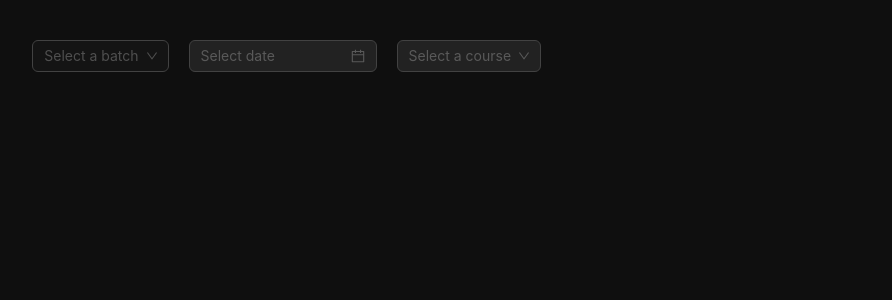
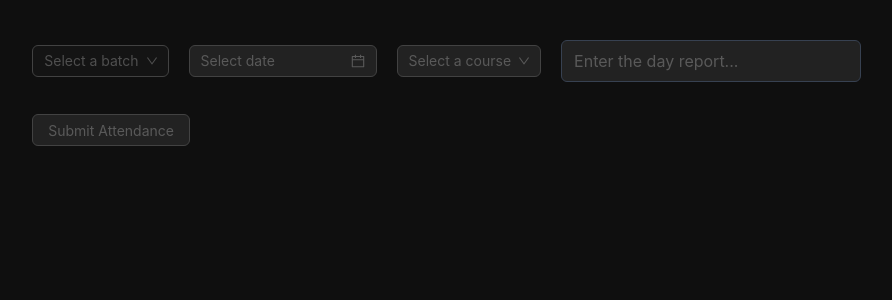
Before and after one commit to KushalwithK/easytute-old-front, a Next.js app: page /dashboard/student/attendance in a window 1280 px wide. Shown: the top 300 px of the page, without its empty margins (253-1145 px from the left). Built offline with nearby package versions, Linux system fonts and the light colour scheme; no server answers.

Commit message:
completed attendance submission

```diff
--- a/app/dashboard/student/attendance/page.jsx
+++ b/app/dashboard/student/attendance/page.jsx
@@ -2,21 +2,21 @@
 
 import { Button, Checkbox, ConfigProvider, DatePicker, Input, Select, theme } from "antd";
 import { useEffect, useState } from "react";
-import { ToastContainer } from "react-toastify";
+import { ToastContainer, toast } from "react-toastify";
 import { API_SINGLETON } from "../../../services/API";
 import { randomBytes } from "crypto";
 
 const Attendance = () => {
 
     const [students, setStudents] = useState([]);
-    const [selectedStudents, setSelectedStudents] = useState([])
     const [batches, setBatches] = useState([]);
     const [selectedBatch, setSelectedBatch] = useState(null)
     const [courses, setCourses] = useState([]);
     const [attendedStudents, setAttendedStudents] = useState(null);
     const [info, setInfo] = useState({
         date: null,
-        courseId: null
+        courseId: null,
+        dayReport: null
     });
 
     const getCourses = () => {
@@ -83,6 +83,12 @@ const Attendance = () => {
             } else {
                 setAttendedStudents(null)
             }
+            setInfo((oldInfo) => {
+                return {
+                    ...oldInfo,
+                    date: shortDate
+                }
+            })
         }).catch((error) => {
             console.log(error);
         })
@@ -93,13 +99,38 @@ const Attendance = () => {
     };
 
     const onCourseChange = (value) => {
-        console.log(`selected ${value}`);
+        setInfo((oldInfo) => {
+            return {
+                ...oldInfo,
+                courseId: value
+            }
+        })
     };
 
     const onStudentSelectionChange = (values) => {
-
+        console.log(values);
+        setAttendedStudents(values)
     }
 
+    const handleAttendanceSubmission = () => {
+        API_SINGLETON.post(`/attendance/attend/${info.date}`, {
+            ...info,
+            batchId: selectedBatch,
+            studentIds: attendedStudents,
+        }).then((result) => {
+            toast.success("Attendance Added!", {
+                autoClose: 2000,
+                theme: "dark",
+                position: "bottom-right",
+            });
+        }).catch((error) => {
+            toast.error(error?.message ?? "Something went wrong!", {
+                autoClose: 2000,
+                theme: "dark",
+                position: "bottom-right",
+            });
+        })
+    }
 
     const filterOption = (input, option) =>
         (option?.label ?? '').toLowerCase().includes(input.toLowerCase());
@@ -127,9 +158,19 @@ const Attendance = () => {
                             filterOption={filterOption}
                             options={courses}
                         />
+                        <Input placeholder="Enter the day report..." disabled={!selectedBatch} value={info.dayReport} onChange={(e) => setInfo((oldInfo) => {
+                            return {
+                                ...oldInfo,
+                                dayReport: e.target.value
+                            }
+                        })} style={{ width: 300 }} className="rounded-md dark:border-gray-700 dark-login-input-200 dark:text-gray-100 focus:dark:border-violet-400" />
+
                     </div>
                     <div className="flex flex-col">
-                        <Checkbox.Group className="flex flex-col gap-2" options={students} value={attendedStudents} onChange={onStudentSelectionChange} />
+                        <Checkbox.Group disabled={!info.date} className="flex flex-col gap-2" options={students} value={attendedStudents} onChange={onStudentSelectionChange} />
+                    </div>
+                    <div className="flex">
+                        <Button disabled={!info.date || !info.courseId || !info.dayReport || !attendedStudents.length > 0} onClick={handleAttendanceSubmission}>Submit Attendance</Button>
                     </div>
                 </div>
             </ConfigProvider>
```
